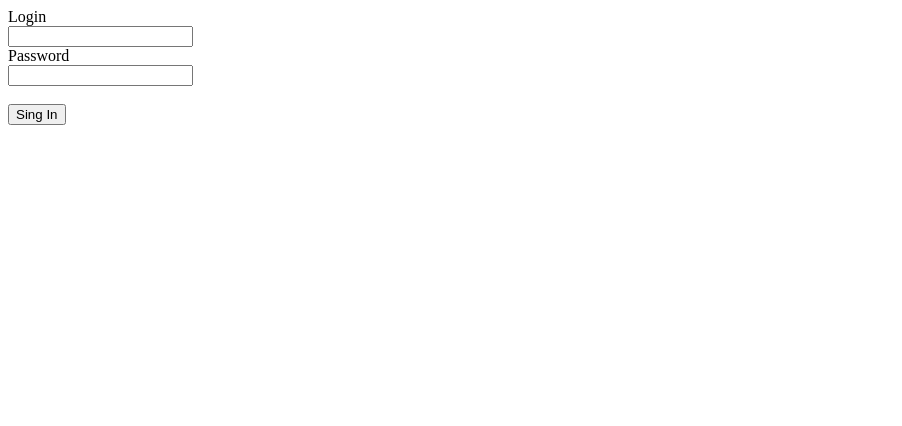
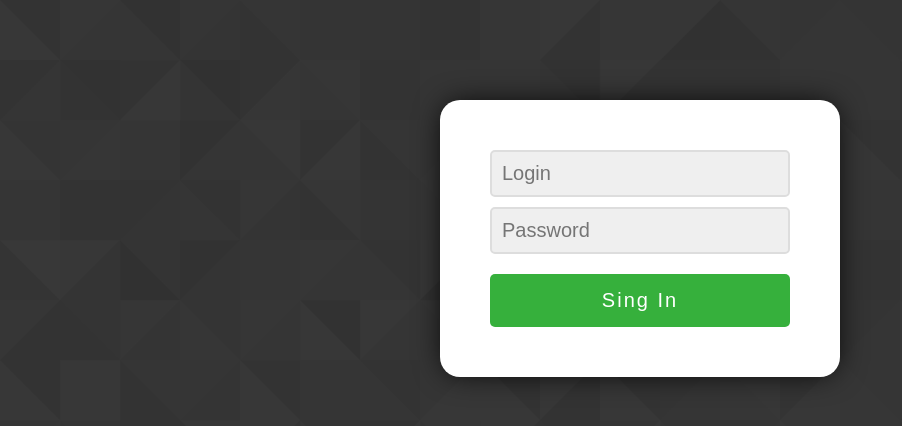
Before and after one commit to CasinoRoyaleKrupier/simple-cms, a PHP site: page /administrator/index.php in a window 1280 px wide. Shown: the top 426 px of the page, without its empty margins (0-902 px from the left). Run offline with PHP 8.4, Linux system fonts and the light colour scheme.

Commit message:
customize login panel

```diff
--- a/administrator/authorization.php
+++ b/administrator/authorization.php
@@ -22,8 +22,6 @@
         $login = htmlentities($login, ENT_QUOTES, "UTF-8");
         $password = htmlentities($password, ENT_QUOTES, "UTF-8");
 
-        //$sql = "SELECT * FROM administrators WHERE username = '$login' AND pass = '$password'";
-
         if ( $result = $connection->query(sprintf("SELECT * FROM administrators WHERE username = '%s' AND pass = '%s'", mysqli_real_escape_string($connection, $login), mysqli_real_escape_string($connection, $password))))
         {
             $user_count = $result->num_rows;
@@ -42,7 +40,7 @@
             }
             else
             {
-                $_SESSION['error'] = '<span style="color: red;">Incorect login or password!</span>';
+                $_SESSION['error'] = '<div style="color: red; margin-top: 10px; font-size: 18px; font-family: \'Roboto\', sans-serif;">Incorect login or password!</div>';
                 header('Location: index.php');
             }
         }
--- /dev/null
+++ b/administrator/backend_styles/login_panel.css
@@ -0,0 +1,79 @@
+body
+{
+    background: url(../../images/login_panel.png); /* Background pattern from Toptal Subtle Patterns */
+    background-attachment: fixed;
+    color: #ffffff;
+    font-size: 20px;
+    margin: 0;
+    padding: 0;
+}
+
+#container
+{
+    background-color: #ffffff;
+    color: #000000;
+    width: 300px;
+    padding: 50px;
+    margin-left: auto;
+    margin-right: auto;
+    margin-top: 100px;
+    border-radius: 20px;
+    -webkit-box-shadow: 0px 0px 30px -5px rgba(0,0,0,1);
+    -moz-box-shadow: 0px 0px 30px -5px rgba(0,0,0,1);
+    box-shadow: 0px 0px 30px -5px rgba(0,0,0,1);
+}
+
+input[type=text], input[type=password]
+{
+    background-color: #efefef;
+    color: #666666;
+    width: 300px;
+    border: 2px solid #dddddd;
+    border-radius: 5px;
+    font-size: 20px;
+    padding: 10px;
+    box-sizing: border-box;
+    outline: none;
+}
+
+input[type=password]
+{
+    margin-top: 10px;
+}
+
+input[type=text]:focus, input[type=password]:focus
+{
+    -webkit-box-shadow: 0px 0px 10px 2px rgba(204,204,204,0.9);
+    -moz-box-shadow: 0px 0px 10px 2px rgba(204,204,204,0.9);
+    box-shadow: 0px 0px 10px 2px rgba(204,204,204,0.9);
+    border: 2px solid #a5cda5;
+    background-color: #e9f3e9;
+    color: #428c42;
+}
+
+input[type=submit]
+{
+    width: 300px;
+    background-color: #36b03c;
+    font-size: 20px;
+    color: #ffffff;
+    padding: 15px 10px;
+    margin-top: 20px;
+    border: none;
+    border-radius: 5px;
+    cursor: pointer;
+    letter-spacing: 2px;
+    outline: none;
+}
+
+input[type=submit]:focus
+{
+    -webkit-box-shadow: 0px 0px 15px 5px rgba(204,204,204,0.9);
+    -moz-box-shadow: 0px 0px 15px 5px rgba(204,204,204,0.9);
+    box-shadow: 0px 0px 15px 5px rgba(204,204,204,0.9);
+}
+
+input[type=submit]:hover
+{
+    background-color: #37b93d;
+}
--- a/administrator/index.php
+++ b/administrator/index.php
@@ -16,13 +16,17 @@
     <meta charset="UTF-8">
     <meta name="viewport" content="width=device-width, initial-scale=1.0">
     <meta http-equiv="X-UA-Compatible" content="ie=edge">
+
+    <link href="https://fonts.googleapis.com/css?family=Roboto&display=swap" rel="stylesheet">
+    <link rel="stylesheet" href="backend_styles/login_panel.css">
+
     <title>Document</title>
 </head>
 <body>
-
+    <div id="container">
         <form action="authorization.php" method="post">
-        Login <br><input type="text" name="login" id=""><br>
-        Password <br><input type="password" name="password" id=""><br><br>
+            <input type="text" name="login" placeholder="Login" onfocus="this.placeholder = ''" onblur="this.placeholder = 'Login'">
+            <input type="password" name="password" placeholder="Password" onfocus="this.placeholder = ''" onblur="this.placeholder = 'Password'">
 
             <input type="submit" value="Sing In">
         </form>
@@ -33,6 +37,6 @@
                 echo $_SESSION['error'];
             }
         ?>
-
+    </div>
 </body>
 </html>
--- a/index.php
+++ b/index.php
@@ -23,7 +23,7 @@
 <body>
     <div id="container">
         <div id="dock1">
-            <div id="logo">systeminfo</div>
+            <div id="logo"><a href="index.php">systeminfo</a></div>
             <div id="nav_menu"><img src="images/nav-menu-button.svg"></div>
 
             <div id="buttons">
--- a/scripts/main.js
+++ b/scripts/main.js
@@ -68,7 +68,7 @@ $(document).ready(function()
     {
         if (window.innerWidth <= 1000)
         {
-            $("#buttons").toggle();
+            $("#buttons").slideToggle();
         }
     });
 
```
Also changed, not shown: images/login_panel.png (added). Lines whose indentation alone changed are shown as unchanged.
